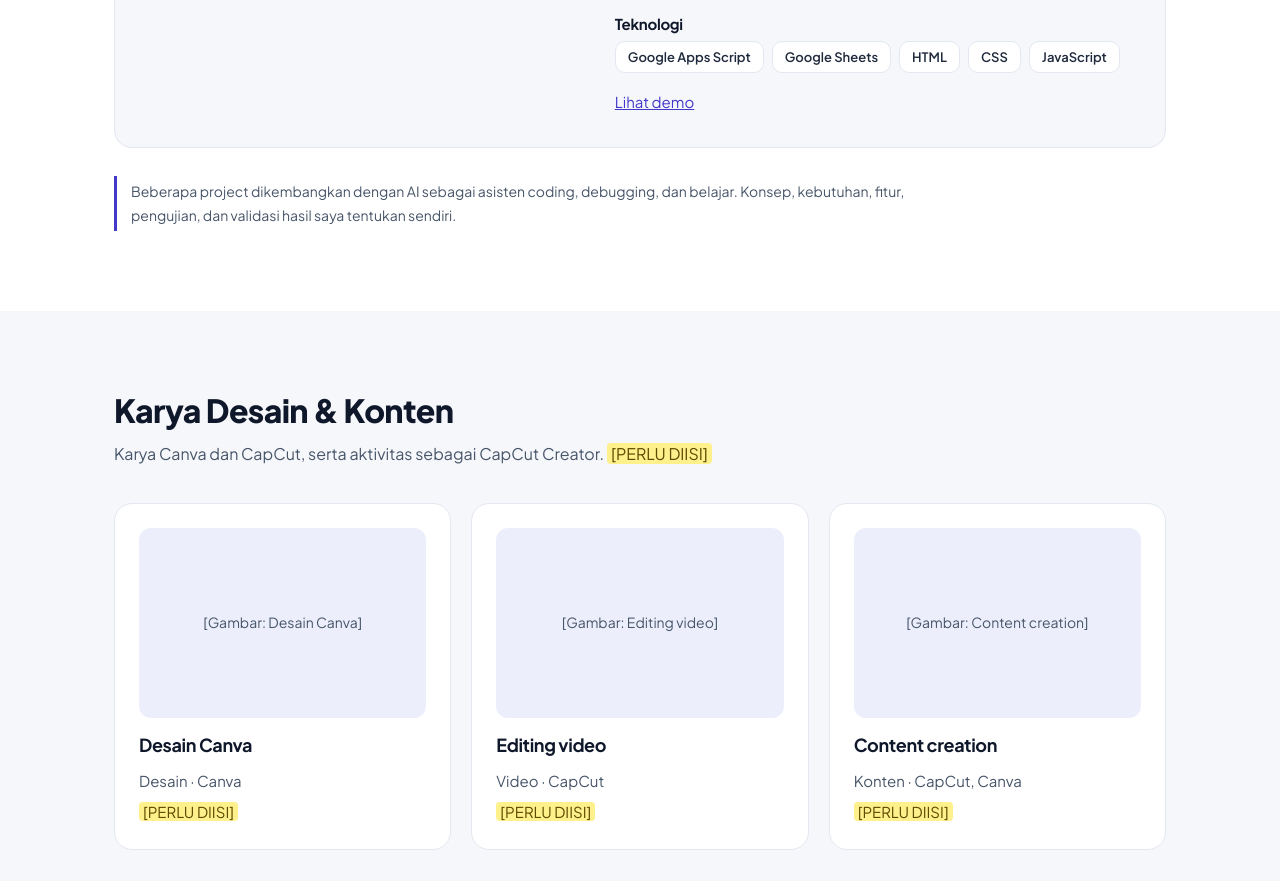
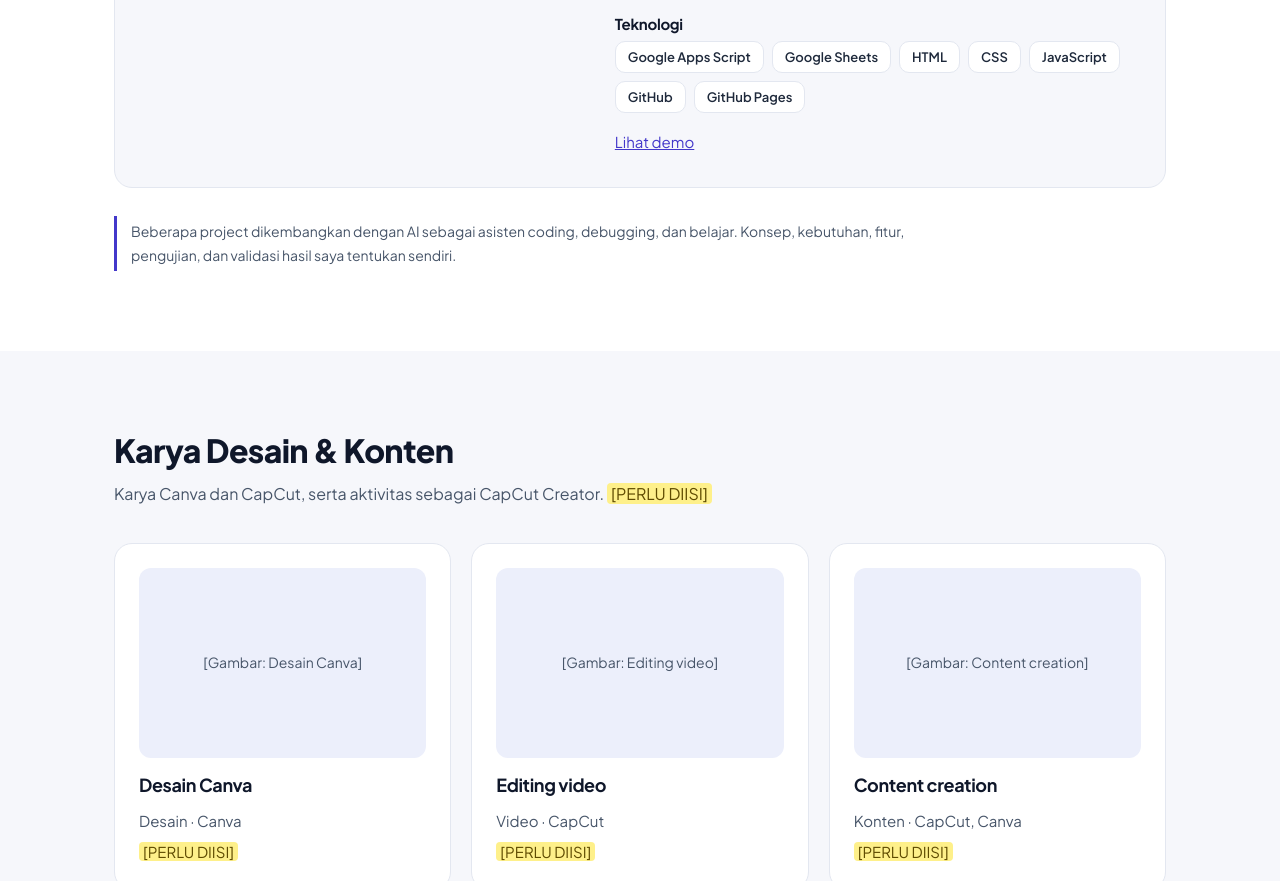
Before and after one commit to Juhdiibadullah/portofolio-juhdi, a plain HTML site: page index.html in a window 1280 px wide. Shown: the part 4411-5292 px from the top of the page. Drawn offline with Linux system fonts and the light colour scheme.

Commit message:
Add GitHub and GitHub Pages to tech stack

```diff
--- a/index.html
+++ b/index.html
@@ -204,7 +204,7 @@ const C = {
   role: "Web Developer / System Developer",
   need: "Membutuhkan sistem digital untuk mengelola dan menampilkan informasi kompetisi sepak bola secara lebih terstruktur dan mudah diakses.",
   solution: "Mengembangkan website liga sepak bola dengan dashboard admin untuk mengelola data kompetisi serta dashboard pengunjung untuk melihat informasi pertandingan dan klasemen.",
-  tech: ["Google Apps Script", "Google Sheets", "HTML", "CSS", "JavaScript"],
+  tech: ["Google Apps Script", "Google Sheets", "HTML", "CSS", "JavaScript", "GitHub", "GitHub Pages"],
   features: [
     "Data klub dan pemain",
     "Jadwal pertandingan",
```
